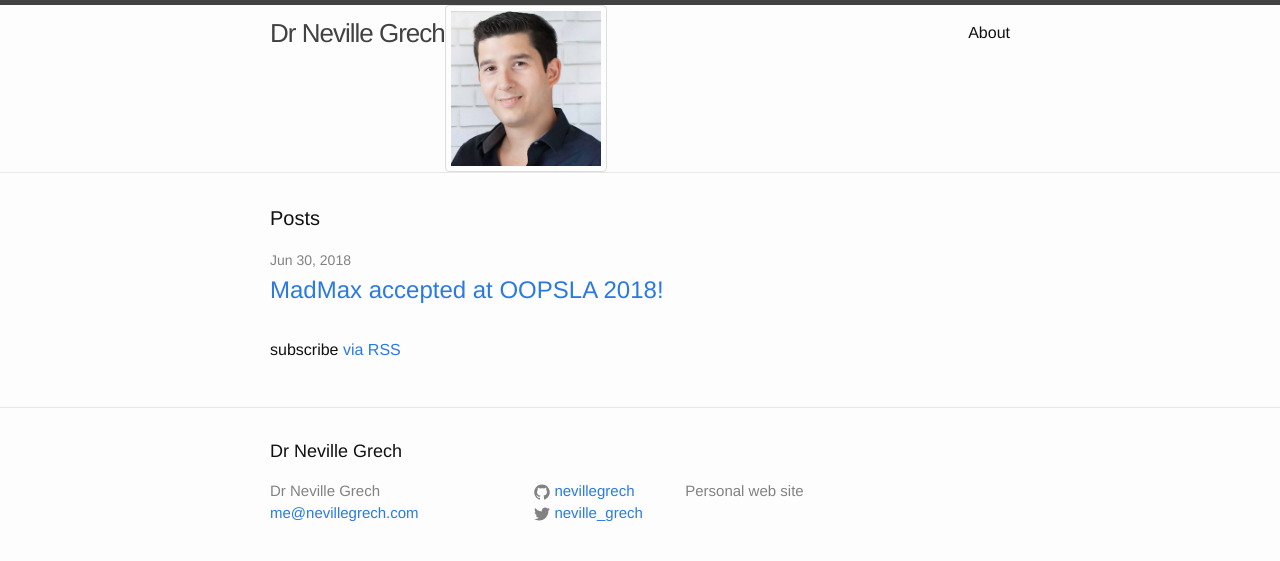
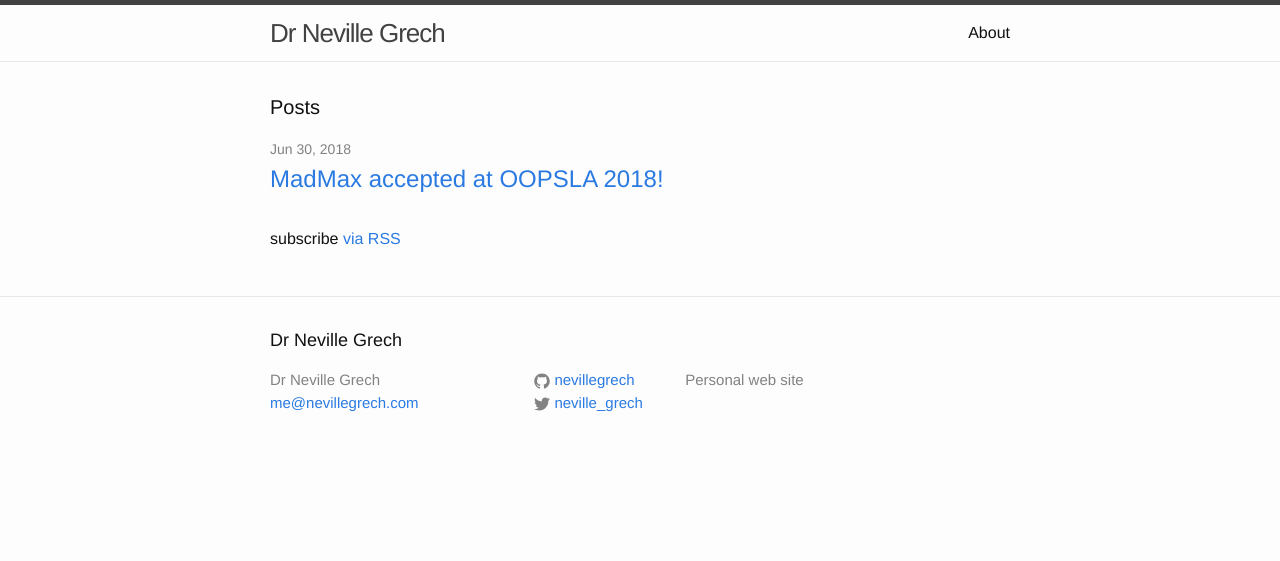
Before and after one commit to nevillegrech/nevillegrech.github.io, a Jekyll site: the page built from index.html, in a window 1280 px wide. Shown: the top 561 px of the page. Built offline with Jekyll 4.4.1, drawn with Linux system fonts in a browser that asks for light colours.

Commit message:
remove image

```diff
--- a/_includes/header.html
+++ b/_includes/header.html
@@ -1,21 +1,7 @@
 <header class="site-header">
 
   <div class="wrapper">
-    <style>
-img {
-    border: 1px solid #ddd; /* Gray border */
-    border-radius: 4px;  /* Rounded border */
-    padding: 5px; /* Some padding */
-    width: 150px; /* Set a small width */
-}
 
-/* Add a hover effect (blue shadow) */
-img:hover {
-    box-shadow: 0 0 2px 1px rgba(0, 140, 186, 0.5);
-}
-    </style>
-
-    <img src="/me2.jpg">
     <a class="site-title" href="{{ site.baseurl }}/">{{ site.title }}</a>
 
 
```
